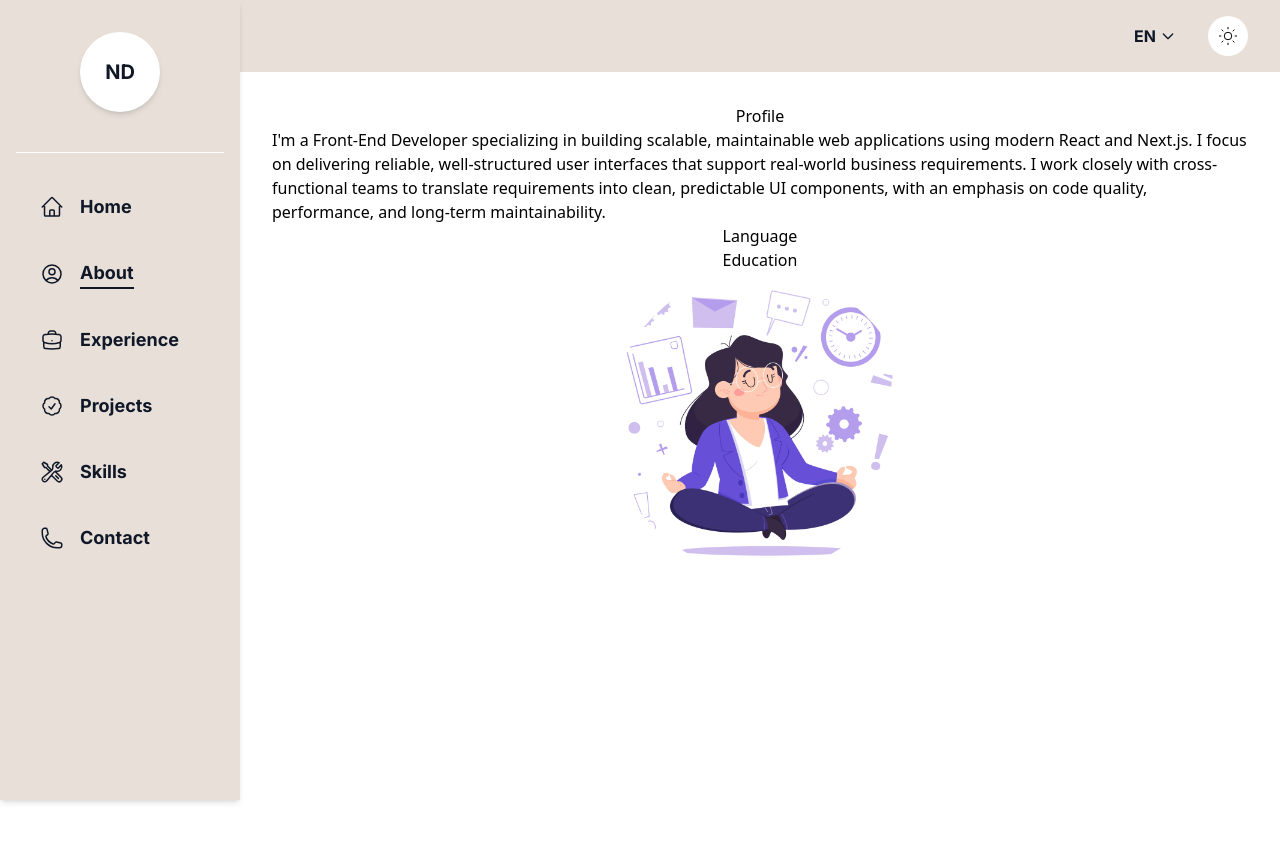
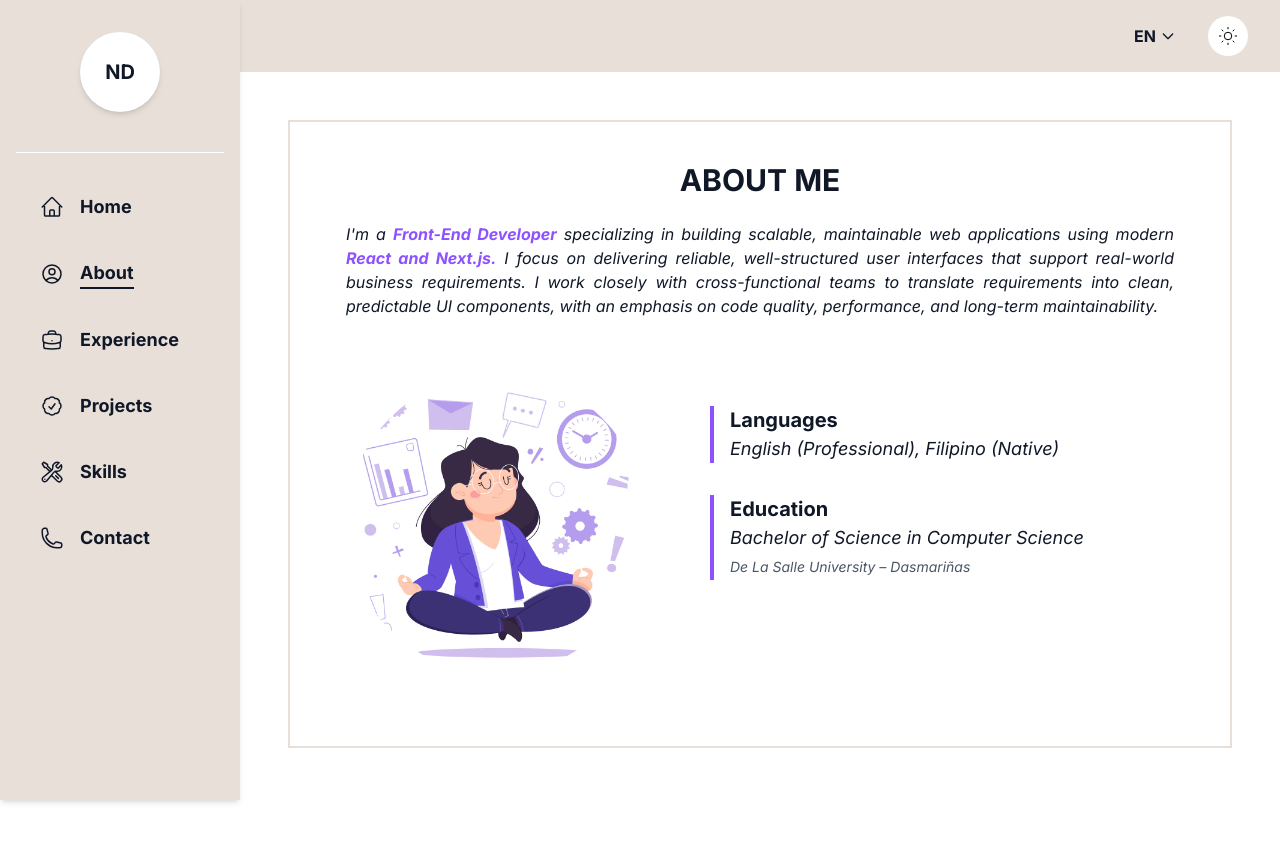
Before and after one commit to dnilsey/personal-portfolio, a Next.js app: page /about in a window 1280 px wide. Shown: the top 842 px of the page. Built offline with nearby package versions, Linux system fonts and the light colour scheme.

Commit message:
Create about me page

```diff
--- a/components/About/index.tsx
+++ b/components/About/index.tsx
@@ -6,19 +6,22 @@ import WithNavLayout from "../shared/layouts/WithNavLayout";
 const About = () => {
   return (
     <WithNavLayout>
-      <div className="flex flex-col justify-start items-center w-full h-full">
-        <div>Profile</div>
-        <div>
-          I&apos;m a Front-End Developer specializing in building scalable,
-          maintainable web applications using modern React and Next.js. I focus
-          on delivering reliable, well-structured user interfaces that support
-          real-world business requirements. I work closely with cross-functional
-          teams to translate requirements into clean, predictable UI components,
-          with an emphasis on code quality, performance, and long-term
-          maintainability.
+      <div className="font-inter text-gray-900 dark:text-white p-4 w-full h-full">
+        <div className="flex flex-col border-2 py-6 sm:py-10 border-primary justify-start items-center gap-4 px-6 sm:px-14">
+          <h1 className="font-bold w-full text-center font-inter text-3xl">
+            ABOUT ME
+          </h1>
+          <div className="italic text-justify font-normal pt-4 sm:pt-2">
+            I&apos;m a <b className="text-violet-500">Front-End Developer</b>{" "}
+            specializing in building scalable, maintainable web applications
+            using modern <b className="text-violet-500">React and Next.js.</b> I
+            focus on delivering reliable, well-structured user interfaces that
+            support real-world business requirements. I work closely with
+            cross-functional teams to translate requirements into clean,
+            predictable UI components, with an emphasis on code quality,
+            performance, and long-term maintainability.
           </div>
-        <div>Language</div>
-        <div>Education</div>
+          <div className="w-full flex flex-col-reverse sm:flex-row justify-start items-start gap-10 pt-8 sm:pt-10">
             <Image
               src="/images/about-page-image.jpg"
               alt="About Me"
@@ -26,6 +29,22 @@ const About = () => {
               height={300}
               className="rounded-full mb-8"
             />
+            <div className="flex flex-col justify-start items-start w-full gap-8 pt-4 sm:pt-8">
+              <div className="border-l-4 border-violet-500 font-normal italic text-md sm:text-lg font-inter pl-4 ml-0 sm:ml-6">
+                <b className="font-bold not-italic text-xl">Languages</b>
+                <br /> English (Professional), Filipino (Native)
+              </div>
+              <div className="border-l-4 font-normal border-violet-500 italic text-md sm:text-lg font-inter pl-4 ml-0 sm:ml-6">
+                <b className="font-bold not-italic text-xl">Education</b>
+                <br /> Bachelor of Science in Computer Science
+                <br />{" "}
+                <span className="text-sm text-gray-600 dark:text-white">
+                  De La Salle University – Dasmariñas
+                </span>
+              </div>
+            </div>
+          </div>
+        </div>
       </div>
     </WithNavLayout>
   );
```
Lines whose indentation alone changed are shown as unchanged.
